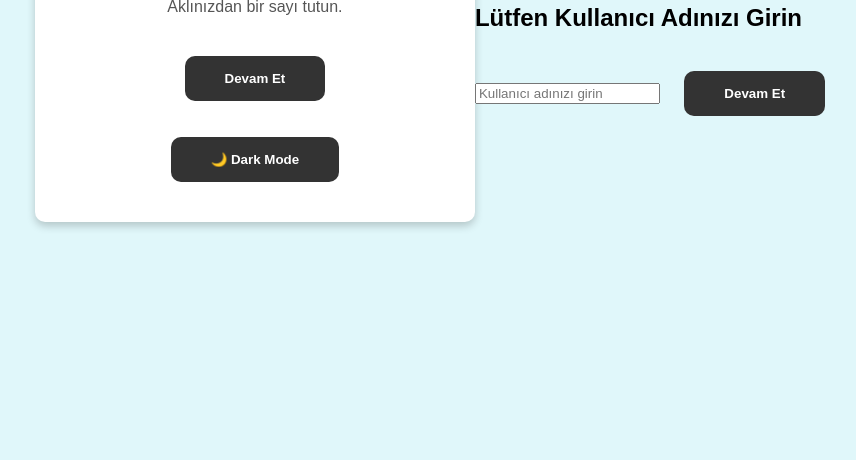
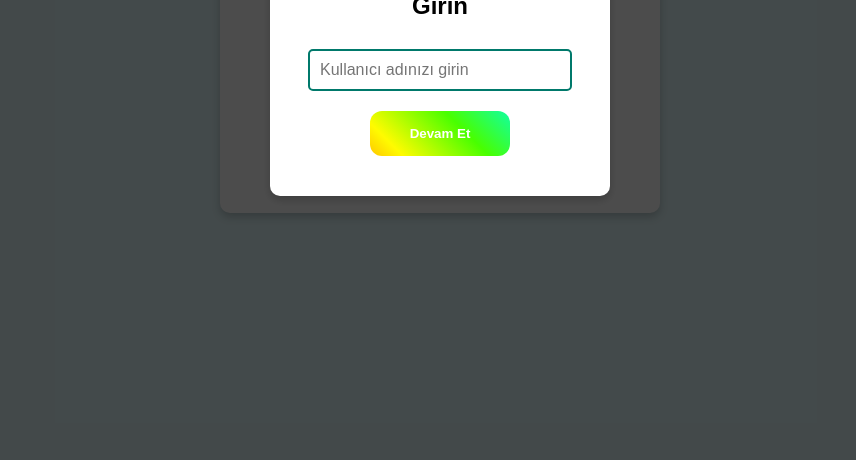
Before and after one commit to resulisik/Matematik-sihirbazi, a plain HTML site: page matematik sihirbazi/index.html in a window 1280 px wide. Shown: the part 340-800 px from the top of the page, without its empty margins (200-1056 px from the left). Drawn offline with Linux system fonts and the light colour scheme.

Commit message:
Update styles.css

```diff
--- a/matematik sihirbazi/styles.css
+++ b/matematik sihirbazi/styles.css
@@ -3,23 +3,40 @@ body {
   margin: 0;
   padding: 0;
   font-family: Arial, sans-serif;
-  background-color: #e0f7fa; /* Açık mavi arka plan */
+  background-color: #e0f7fa;
   display: flex;
   justify-content: center;
   align-items: center;
   height: 100vh;
+  flex-direction: column;
   transition: background-color 0.3s, color 0.3s;
 }
 
 body.dark-mode {
-  background-color: #161616; /* Koyu arka plan */
-  color: #ffffff; /* Beyaz metin */
+  background-color: #161616;
+  color: #ffffff;
+}
+
+/* Hoş geldin yazısı */
+#welcome-message {
+  position: fixed;
+  bottom: 10px;
+  right: 10px;
+  font-size: 24px;
+  font-weight: bold;
+  color: #555;
+  z-index: 1000;
+  transition: color 0.3s;
+}
+
+body.dark-mode #welcome-message {
+  color: #dddddd;
 }
 
 /* Container */
 .container {
   text-align: center;
-  background: #ffffff; /* Beyaz arka plan */
+  background: #ffffff;
   border-radius: 10px;
   box-shadow: 0 4px 8px rgba(0, 0, 0, 0.2);
   padding: 20px;
@@ -29,101 +46,74 @@ body.dark-mode {
 }
 
 body.dark-mode .container {
-  background: #1e1e1e; /* Dark mode için kutu rengi */
+  background: #1e1e1e;
   color: #ffffff;
 }
 
-/* Başlık Rengi */
+/* Başlık */
 h1 {
-  color: #00796b; /* Normal mod için teal renk */
+  font-size: 32px;
+  color: #00796b;
+  margin-bottom: 20px;
   transition: color 0.3s;
 }
 
 body.dark-mode h1 {
-  color: #80cbc4; /* Dark mode için açık teal renk */
+  color: #80cbc4;
 }
 
-/* Paragraf Rengi */
+/* Paragraf */
 p {
-  color: #555; /* Normal mod için koyu gri */
+  color: #555;
   font-size: 16px;
   transition: color 0.3s;
 }
 
 body.dark-mode p {
-  color: #dddddd; /* Dark mode için açık gri */
+  color: #dddddd;
 }
 
-/* Buton Tasarımı */
+/* Renkli Buton Tasarımı */
 .btn {
-  margin: 20px;
+  margin: 20px auto;
   padding: 15px 40px;
   border: none;
   outline: none;
   color: #FFF;
   cursor: pointer;
+  font-weight: bold;
   position: relative;
   z-index: 0;
   border-radius: 12px;
-  font-weight: bold;
+  overflow: hidden;
+  background: linear-gradient(45deg, #ff0000, #ff7300, #fffb00, #48ff00, #00ffd5, #002bff, #ff00c8, #ff0000);
+  background-size: 400%;
+  animation: glowing 6s linear infinite;
 }
 
-.btn::after {
-  content: "";
-  z-index: -1;
-  position: absolute;
-  width: 100%;
-  height: 100%;
-  background-color: #333;
-  left: 0;
-  top: 0;
-  border-radius: 10px;
-}
-
-.btn::before {
-  content: "";
-  background: linear-gradient(
-    45deg,
-    #FF0000, #FF7300, #FFFB00, #48FF00,
-    #00FFD5, #002BFF, #FF00C8, #FF0000
-  );
-  position: absolute;
-  top: -2px;
-  left: -2px;
-  background-size: 600%;
-  z-index: -1;
-  width: calc(100% + 4px);
-  height: calc(100% + 4px);
-  filter: blur(8px);
-  animation: glowing 20s linear infinite;
-  transition: opacity 0.3s ease-in-out;
-  border-radius: 10px;
-  opacity: 0;
+.btn:hover {
+  filter: brightness(1.2);
 }
 
 @keyframes glowing {
   0% {
-      background-position: 0 0;
+    background-position: 0% 50%;
   }
   50% {
-      background-position: 400% 0;
+    background-position: 100% 50%;
   }
   100% {
-      background-position: 0 0;
+    background-position: 0% 50%;
   }
 }
 
-.btn:hover::before {
-  opacity: 1;
+body.dark-mode .btn {
+  background: linear-gradient(45deg, #444, #666, #888, #aaa, #bbb);
+  animation: none;
 }
 
-.btn:active::after {
-  background: transparent;
-}
-
-.btn:active {
-  color: #000;
-  font-weight: bold;
+body.dark-mode .btn:hover {
+  filter: brightness(1.3);
 }
 
 /* Input Alanı */
@@ -134,7 +124,9 @@ input[type="number"] {
   border: 2px solid #00796b;
   border-radius: 5px;
   margin: 10px 0;
-  transition: background-color 0.3s, color 0.3s, border-color 0.3s;
+  display: block;
+  margin-left: auto;
+  margin-right: auto;
 }
 
 body.dark-mode input[type="number"] {
@@ -143,19 +135,45 @@ body.dark-mode input[type="number"] {
   border-color: #80cbc4;
 }
 
-/* Yeni Düzenleme: Buton Yerleşimi */
-.kapsayici {
+/* Modal */
+.modal {
   display: flex;
-  flex-direction: column;
+  justify-content: center;
   align-items: center;
-  gap: 10px;
-  margin-top: 20px;
+  position: fixed;
+  top: 0;
+  left: 0;
+  width: 100%;
+  height: 100%;
+  background-color: rgba(0, 0, 0, 0.7);
+  z-index: 1000;
 }
 
-.devam-et {
-  margin-bottom: 0; /* Tahmin et kutusuna tam üstte olması için */
+.modal-content {
+  background: #ffffff;
+  padding: 20px;
+  border-radius: 10px;
+  text-align: center;
+  box-shadow: 0 4px 8px rgba(0, 0, 0, 0.2);
+  width: 90%;
+  max-width: 300px;
 }
 
-.tahmin-kutusu {
-  margin-top: 0;
+.modal input {
+  width: 80%;
+  padding: 10px;
+  margin: 10px 0;
+  font-size: 16px;
+  border: 2px solid #00796b;
+  border-radius: 5px;
 }
+
+.modal button {
+  margin-top: 10px;
+}
+#confetti-canvas {
+  z-index: 9999;
+  width: 100%;
+  height: 100%;
+  display: none;
+}
```
